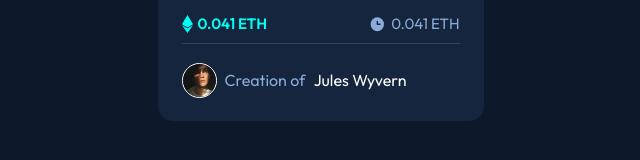
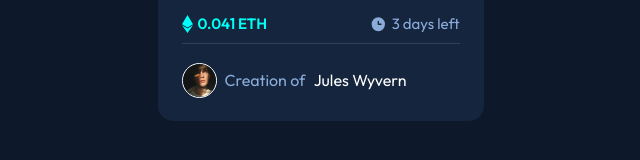
Before and after one commit to Giorgi-Jalali/NFT-preview-card-component, a plain HTML site: page index.html in a window 1280 px wide. Shown: the part 422-582 px from the top of the page, 295-935 px from the left. Drawn offline with Linux system fonts and the light colour scheme.

Commit message:
I changed text after clock icon which was "0.041 ETH" to "3 days left" and also changed screenshot...

```diff
--- a/index.html
+++ b/index.html
@@ -38,7 +38,7 @@
         </div>
         <div class="info-divs">
           <img src="images/icon-clock.svg" alt="clock" />
-          <span class="clock">0.041 ETH</span>
+          <span class="clock">3 days left</span>
         </div>
       </div>
 
```
Also changed, not shown: 1 other file.
